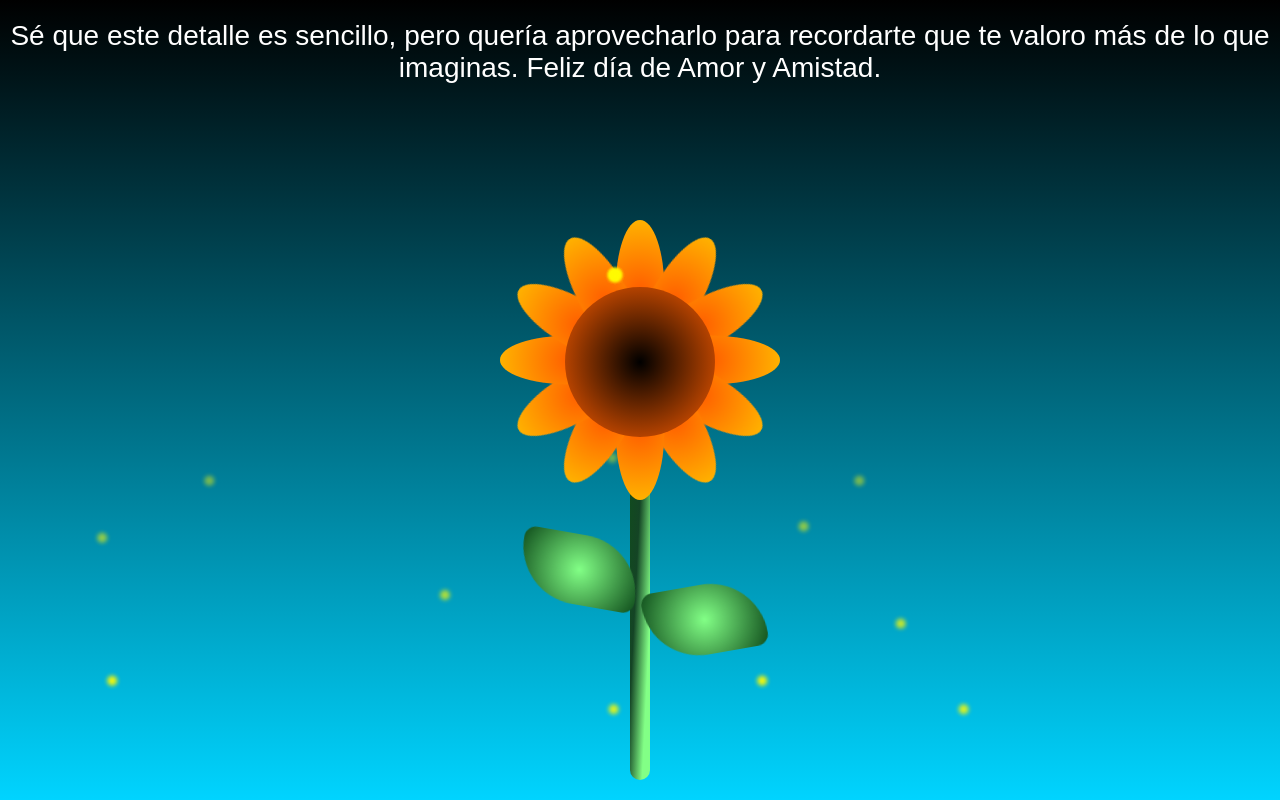
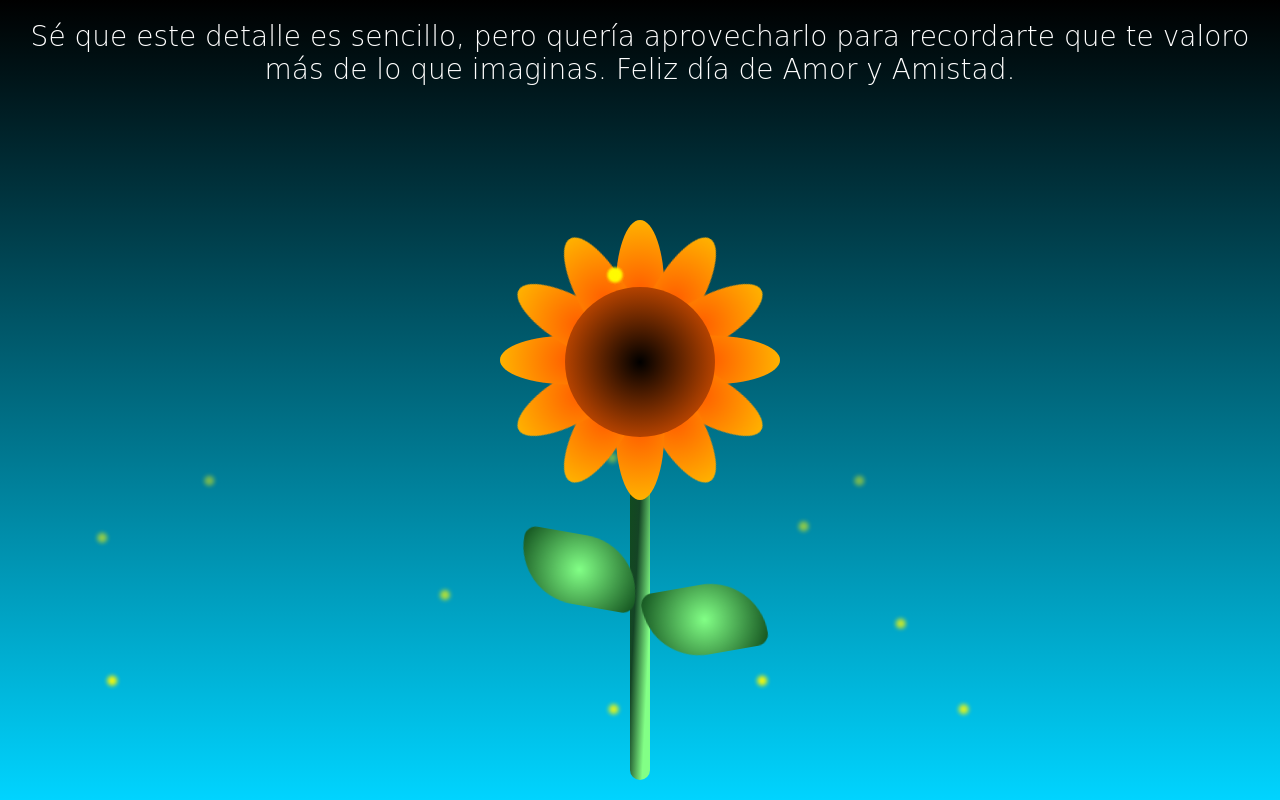
Before and after one commit to OmarFGP/Luna_y_Flor, a plain HTML site: page flower.html in a window 1280 px wide. Drawn offline with Linux system fonts and the light colour scheme.

Commit message:
Update flower.html

```diff
--- a/flower.html
+++ b/flower.html
@@ -39,9 +39,10 @@
         text-align: center;
         width: 100%;
         color: #fff;
-        font-family: "Poppins", sans-serif;
+        font-family: "Brush Script MT", cursive;
         font-weight: 300;
         font-size: 28px;
+        z-index: 1000;
       }
 
       .flower_wrapper {
@@ -379,11 +380,7 @@
     </style>
   </head>
   <body>
-    <audio
-      id="id_audio"
-      src="The Rains of Castamere (Red Wedding Version).mp3"
-    ></audio>
-    <h1>Sé que este detalle es sencillo,
+    <h1 id="mensaje-principal">Sé que este detalle es sencillo,
 pero quería aprovecharlo para recordarte que te valoro más de lo que imaginas.
 Feliz día de Amor y Amistad.</h1>
     <div class="sunflower">
```
